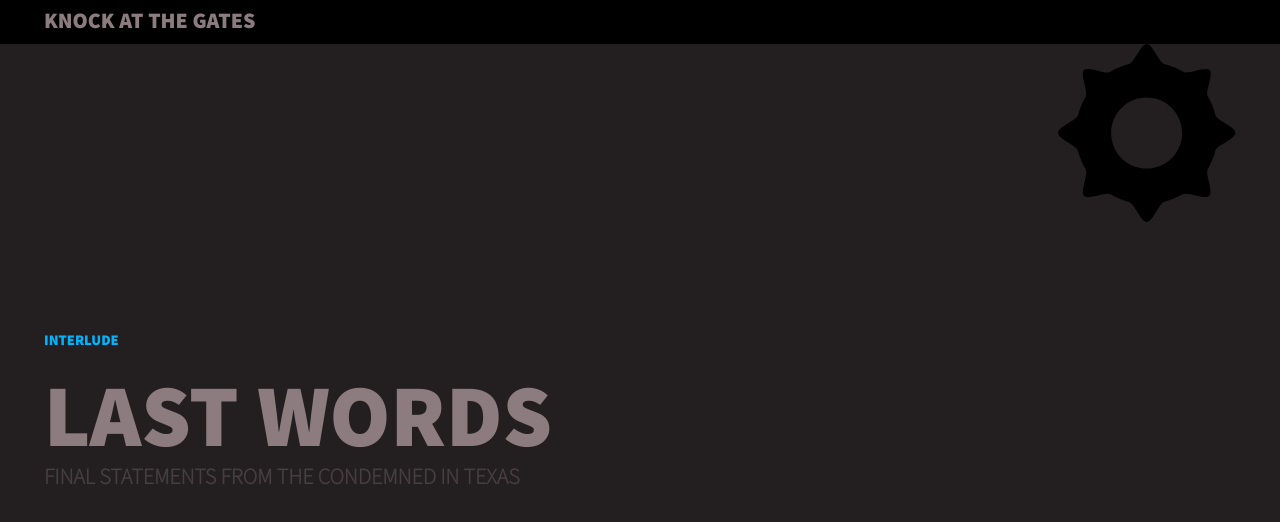
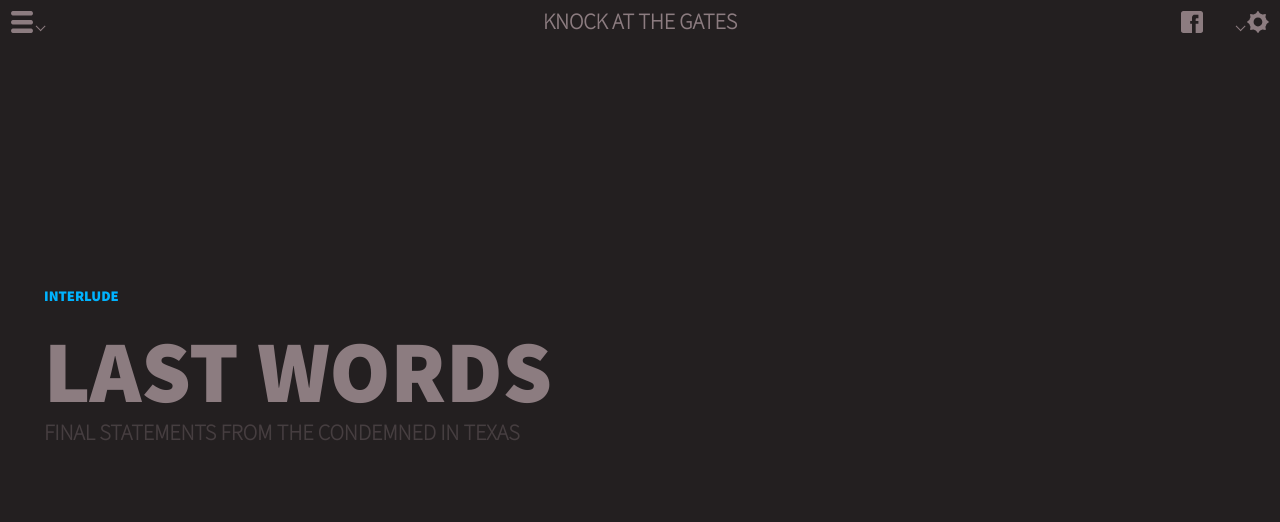
Before and after one commit to Etc-Gallery/knock-at-the-gates, a website: page views/index.html in a window 1280 px wide. Drawn offline with Linux system fonts and the light colour scheme; files whose address does not match are found by name.

Commit message:
adds in the icons and dropdown menus.

```diff
--- a/public/js/app.js
+++ b/public/js/app.js
@@ -7,18 +7,23 @@ DAB.App = function () {
     $('.pane').height($(window).height() - 44);
   };
 
+  var navButtonClickHandler = function (e) {
+    $(this).toggleClass('active');
+    $('ul.' + $(this).data('persist-dropdown')).toggleClass('active');
+  }
+
   var overlayButtonClickHandler = function (e) {
     $('#' + $(this).data('overlay')).addClass('active');
     $('#overlay').addClass('active');
-    $('svg').each(function (i) {
-      var defs = $(this).append("defs");
-      var filter = defs.append("filter")
-        .attr("id", "blur-" + i);
-      filter.append("feGaussianBlur")
-        .attr("in", "SourceGraphic")
-        .attr("stdDeviation", 10);
-      $('svg').attr('filter', 'url(#blur-' + i + ')');
-    });
+    //$('svg').each(function (i) {
+    //  var defs = $(this).append("defs");
+    //  var filter = defs.append("filter")
+    //    .attr("id", "blur-" + i);
+    //  filter.append("feGaussianBlur")
+    //    .attr("in", "SourceGraphic")
+    //    .attr("stdDeviation", 10);
+    //  $('svg').attr('filter', 'url(#blur-' + i + ')');
+    //});
     $('#main-content').addClass('blur');
   };
 
@@ -33,8 +38,9 @@ DAB.App = function () {
 
   this.on = function () {
     $('.pane').height($(window).height() - 44);
-    $('header#primary-header button').on('click', overlayButtonClickHandler);
+    //$('header#primary-header button').on('click', overlayButtonClickHandler);
     $('#overlay .x').on('click', overlayXClickHandler);
+    $('header#primary-header button').on('click', navButtonClickHandler);
   };
 };
 
--- a/public/scss/_header.scss
+++ b/public/scss/_header.scss
@@ -1,37 +1,138 @@
 header#primary-header {
-  background-color: $color5;
+  background-color: transparent;
   position: absolute;
   top: 0;
   left: 0;
   width: 100%;
   height: $headerheight;
   z-index: 3;
+  ul.persist-dropdown {
+    overflow: hidden;
+    position: absolute;
+    top: 44px;
+    width: 320px;
+    height: 0;
+    z-index: 3;
+    transition: all 200ms;
+    &.gear-persist-dropdown {
+      left: auto;
+      right: 0;
+      &.active {
+        height: #{(45 * 4) + 1}px;
+      }
+    }
+    &.hamburger-persist-dropdown {
+      left: 0;
+      right: auto;
+      &.active {
+        height: #{(45 * 1) + 1}px;
+      }
+    }
+    li {
+      background-color: rgba(255,255,255,.85);
+      border-bottom: 1px dotted rgb(255,255,255);
+      color: $color1;
+      font-family: "Source Sans Pro Extra Light";
+      font-size: 11px;
+      letter-spacing: 2px;
+      line-height: 44px;
+      list-style: none;
+      margin-bottom: 0;
+      padding: 0 22px;
+      text-transform: uppercase;
+      width: #{320 - 44}px;
+      height: 44px;
+      &:first-child {
+        border-top: 1px dotted rgb(255,255,255);
+      }
+    }
+  }
   h1 {
     color: $color3;
+    font-family: "Source Sans Pro Extra Light";
     font-size: $headerheight / 2;
     line-height: $headerheight;
-    padding-left: $headerheight;
+    text-align: center;
     text-transform: uppercase;
   }
   nav {
     position: absolute;
     top: 0;
-    right: $headerheight;
-    width: 200px;
+    &.primary-header-left-nav {
+      left: 11px;
+    }
+    &.primary-header-right-nav {
+      right: 11px;
+    }
     button {
-      color: $color3;
-      float: right;
-      font-size: 18px;
-      font-weight: 400;
-      line-height: $headerheight / 2;
-      margin-left: $headerheight / 2;
-      margin-top: $headerheight / 4;
-      text-transform: uppercase;
-      height: $headerheight / 2;
-      -webkit-transition: opacity 0.5s;
-      transition: opacity 0.5s;
+      background: transparent;
+      float: left;
+      outline: none;
+      position: relative;
+      width: $headerheight;
+      height: $headerheight;
       &.discourage {
         opacity: .5;
+      }
+      &:hover {
+        .dropdown-marker {
+          border-bottom: 1px solid rgb(255,255,255);
+          border-left: 1px solid rgb(255,255,255);
+        }
+        svg {
+          path {
+            fill: rgb(255,255,255);
+          }
+        }
+      }
+      &.active {
+        .dropdown-marker {
+          transform: rotate(135deg);
+        }
+      }
+      .dropdown-marker {
+        border-bottom: 1px solid $color3;
+        border-left: 1px solid $color3;
+        position: absolute;
+        bottom: 14.5px;
+        transform: rotate(-45deg);
+        width: 5.5px;
+        height: 5.5px;
+        transition: transform 200ms;
+      }
+      svg {
+        position: absolute;
+        width: $headerheight / 2;
+        height: $headerheight / 2;
+        path {
+          fill: $color3;
+        }
+      }
+      &.gear {
+        svg {
+          top: $headerheight / 4;
+          right: auto;
+        }
+        .dropdown-marker {
+          left: 12px;
+          right: auto;
+        }
+      }
+      &.hamburger {
+        svg {
+          top: $headerheight / 4;
+          left: 0;
+        }
+        .dropdown-marker {
+          right: 12px;
+          left: auto;
+        }
+      }
+      &.facebook {
+        svg {
+          top: $headerheight / 4;
+          left: 0;
+        }
       }
     }
   }
--- a/public/scss/style.scss
+++ b/public/scss/style.scss
@@ -8,10 +8,9 @@
   background-color: $color1;
   overflow-y: scroll;
   position: absolute;
-  top: $headerheight;
   left: 0;
   width: 100%;
-  height: calc(100% - 44px);
+  height: 100%;
   -webkit-transition: background-color 1s;
   transition: background-color 1s;
   &.active-interlude {
--- a/views/index.html
+++ b/views/index.html
@@ -9,6 +9,7 @@
   </head>
   <body>
     <header id="primary-header">
+      <h1 class="project-title">Knock at the Gates</h1>
       <nav class="primary-header-left-nav">
         <button class="hamburger">
           <svg viewBox="0 0 200 200" width="100%" height="100%">
@@ -19,12 +20,15 @@
           <div class="dropdown-marker"></div>
         </button>
       </nav>
-      <h1 class="project-title">Knock at the Gates</h1>
       <nav class="primary-header-right-nav">
         <button class="facebook">
-
+          <svg id="facebook-icon" width="100%" height="100%" viewBox="0 0 48 48">
+            <g>
+              <path d="M48,5v38c0,2.75-2.25,5-5,5H32V28h6v-6h-6l0.01-3.346c0-1.801,0.604-2.654,3.191-2.654H38V8c0,0-2,0-8,0s-6,6-6,8s0,6,0,6h-4v6h4v20H5c-2.75,0-5-2.25-5-5V5c0-2.75,2.25-5,5-5h38C45.75,0,48,2.25,48,5z"/>
+            </g>
+          </svg>
         </button>
-        <button class="gear">
+        <button class="gear" data-persist-dropdown="gear-persist-dropdown">
           <svg width="100%" y="100%" viewBox="0 0 200 200">
             <path d="M99.7,200c-6.9,0-13.6-20.9-20-22.5c-7.2-1.9-14-4.7-20.3-8.4c-5.9-3.5-25.4,6.5-30.1,1.7c-4.7-4.7,5.2-24.2,1.8-30
               c-3.8-6.4-6.7-13.3-8.6-20.7C20.8,113.6,0,106.9,0,100c0-6.9,20.8-13.7,22.5-20.1c1.9-7.2,4.7-14.1,8.4-20.4
@@ -37,6 +41,11 @@
           <div class="dropdown-marker"></div>
         </button>
       </nav>
+      <ul class="persist-dropdown gear-persist-dropdown">
+        <a href=""><li>about this project</li></a>
+        <a href=""><li>about us</li></a>
+        <a href=""><li>etc. gallery</li></a>
+      </ul>
     </header>
     <div id="main-content">
       <div id="last-words-interlude" class="interlude view-section">
```
Also changed, not shown: public/css/style.css, public/images/facebook.svg (added), public/main.min.js, 1 other file.
